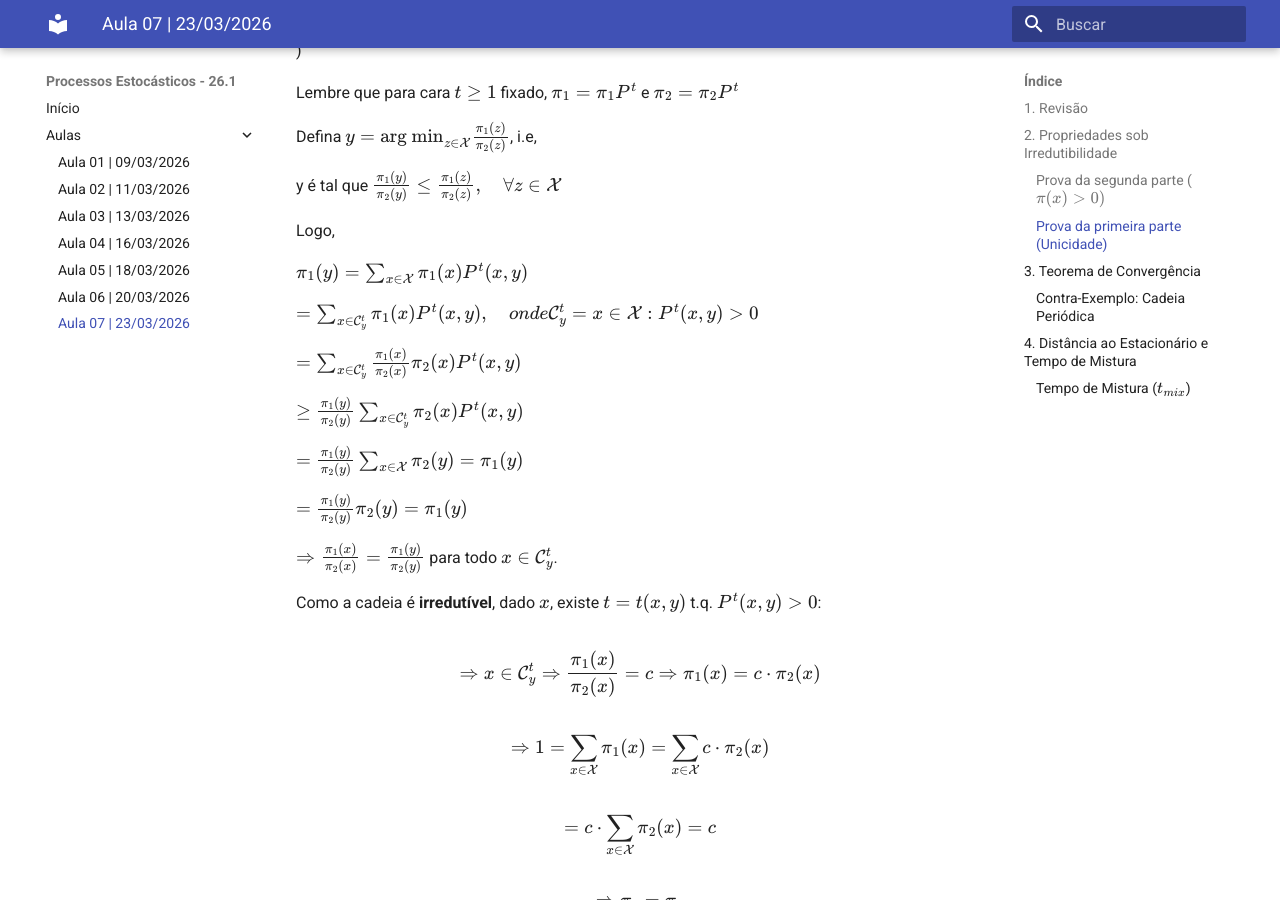
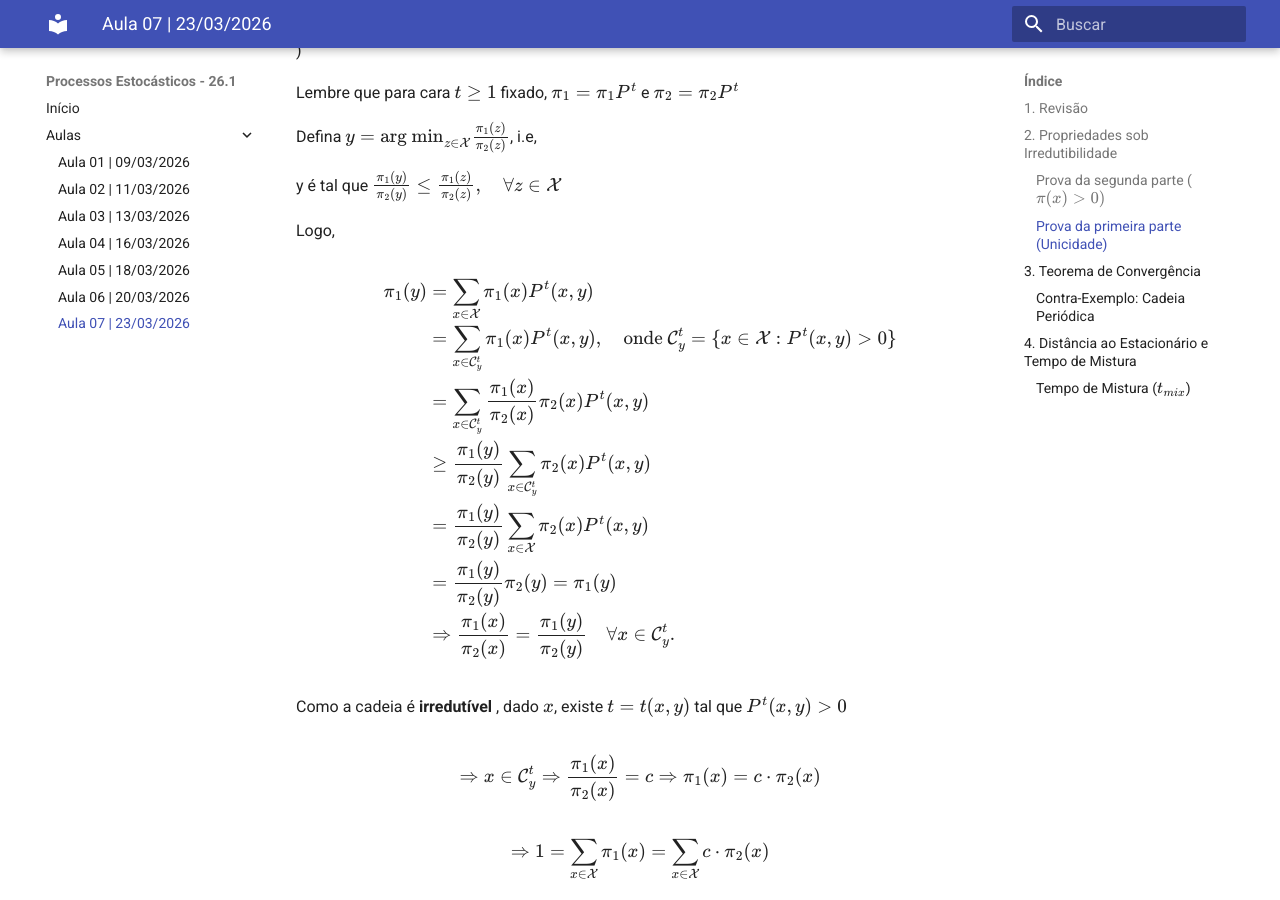
Before and after one commit to lcarlosazeredo/notas-estocasticos, an MkDocs documentation site: the page built from docs/aulas/Aula07.md, in a window 1280 px wide and 900 px high, scrolled down 1736 px. Built offline with MkDocs 1.6.1 and Material for MkDocs 9.7.7, drawn with Linux system fonts in a browser that asks for light colours.

Commit message:
Atualização Aula6

```diff
--- a/docs/aulas/Aula07.md
+++ b/docs/aulas/Aula07.md
@@ -65,21 +65,17 @@ y é tal que $\frac{\pi_1(y)}{\pi_2(y)} \le \frac{\pi_1(z)}{\pi_2(z)},\quad \for
 
 Logo,
 
-$\pi_1(y) = \sum_{x \in \mathcal{X}} \pi_1(x) P^t(x, y)  $
+$$\begin{aligned}
+\pi_1(y) &= \sum_{x \in \mathcal{X}} \pi_1(x) P^t(x, y) \\
+&= \sum_{x \in \mathcal{C}_y^t} \pi_1(x) P^t(x, y), \quad \text{onde } \mathcal{C}_y^t = \{x \in \mathcal{X}: P^t(x,y) > 0\} \\
+&= \sum_{x \in \mathcal{C}_y^t} \frac{\pi_1(x)}{\pi_2(x)} \pi_2(x) P^t(x, y) \\
+&\ge \frac{\pi_1(y)}{\pi_2(y)} \sum_{x \in \mathcal{C}_y^t} \pi_2(x) P^t(x, y) \\
+&= \frac{\pi_1(y)}{\pi_2(y)} \sum_{x \in \mathcal{X}} \pi_2(x) P^t(x, y) \\
+&= \frac{\pi_1(y)}{\pi_2(y)} \pi_2(y) = \pi_1(y) \\
+&\Rightarrow \frac{\pi_1(x)}{\pi_2(x)} = \frac{\pi_1(y)}{\pi_2(y)} \quad \forall x \in \mathcal{C}_y^t.
+\end{aligned}$$
 
-$= \sum_{x \in \mathcal{C}_y^t} \pi_1(x) P^t(x, y),\quad onde \mathcal{C}_y^t = {x \in \mathcal{X}: P^t(x,y) > 0}$
-
-$= \sum_{x \in \mathcal{C}_y^t} \frac{\pi_1(x)}{\pi_2(x)} \pi_2(x) P^t(x, y)$
-
-$\ge \frac{\pi_1(y)}{\pi_2(y)} \sum_{x \in \mathcal{C}_y^t} \pi_2(x) P^t(x, y)$
-
-$ = \frac{\pi_1(y)}{\pi_2(y)} \sum_{x \in \mathcal{X}} \pi_2(y) = \pi_1(y)$
-
-$ = \frac{\pi_1(y)}{\pi_2(y)} \pi_2(y) = \pi_1(y)$
-
-$\Rightarrow \frac{\pi_1(x)}{\pi_2(x)} = \frac{\pi_1(y)}{\pi_2(y)}$ para todo $x \in \mathcal{C}_y^t$.
-
-Como a cadeia é **irredutível**, dado $x$, existe $t = t(x,y)$ t.q. $P^t(x,y) > 0$:
+Como a cadeia é **irredutível** , dado $x$, existe $t = t(x,y)$ tal que $P^t(x,y) > 0$
 
 $$\Rightarrow x \in \mathcal{C}_y^t \Rightarrow \frac{\pi_1(x)}{\pi_2(x)} = c \Rightarrow \pi_1(x) = c \cdot \pi_2(x)$$
 
```
